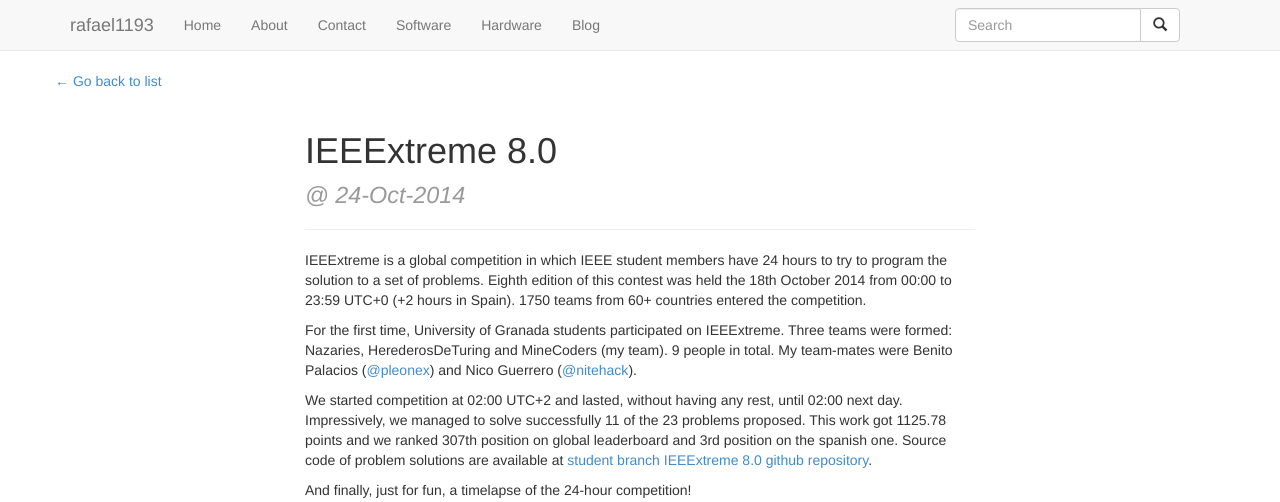
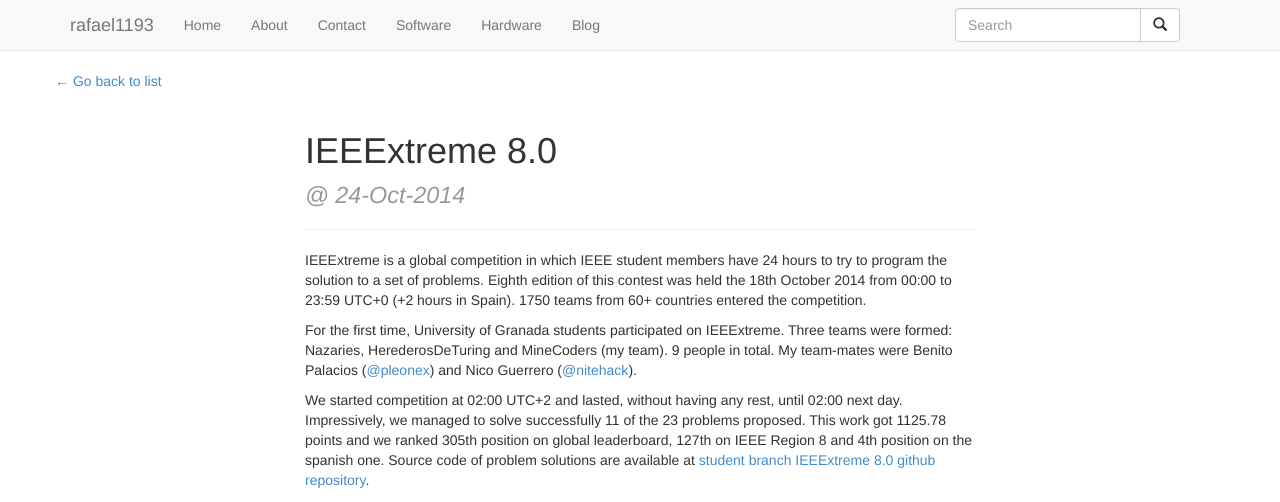
Before and after one commit to rafael1193/rafael1193.github.io, a Jekyll site: the page built from _posts/2014-10-24-ieeextreme-8-0.md, in a window 1280 px wide. Shown: the top 502 px of the page. Built offline with Jekyll 4.4.1, drawn with Linux system fonts in a browser that asks for light colours; nearby versions of some CDN libraries; Markdown is read by kramdown in place of the engine named in the settings.

Commit message:
[post] Fix IEEExtreme 8.0 leaderboard positions with final results from http://www.ieee.org/membership_services/membership/students/competitions/xtreme/xtreme8ranking_overall.pdf

```diff
--- a/_posts/2014-10-24-ieeextreme-8-0.md
+++ b/_posts/2014-10-24-ieeextreme-8-0.md
@@ -8,7 +8,7 @@ IEEExtreme is a global competition in which IEEE student members have 24 hours t
 
 For the first time, University of Granada students participated on IEEExtreme. Three teams were formed: Nazaries, HerederosDeTuring and MineCoders (my team). 9 people in total. My team-mates were Benito Palacios ([@pleonex](https://twitter.com/pleonex)) and Nico Guerrero ([@nitehack](https://twitter.com/nitehack)).
 
-We started competition at 02:00 UTC+2 and lasted, without having any rest, until 02:00 next day. Impressively, we managed to solve successfully 11 of the 23 problems proposed. This work got 1125.78 points and we ranked 307th position on global leaderboard and 3rd position on the spanish one. Source code of problem solutions are available at [student branch IEEExtreme 8.0 github repository](https://github.com/ieeeugrsb/ieeextreme8).
+We started competition at 02:00 UTC+2 and lasted, without having any rest, until 02:00 next day. Impressively, we managed to solve successfully 11 of the 23 problems proposed. This work got 1125.78 points and we ranked 305th position on global leaderboard, 127th on IEEE Region 8 and 4th position on the spanish one. Source code of problem solutions are available at [student branch IEEExtreme 8.0 github repository](https://github.com/ieeeugrsb/ieeextreme8).
 
 And finally, just for fun, a timelapse of the 24-hour competition!
 
```
